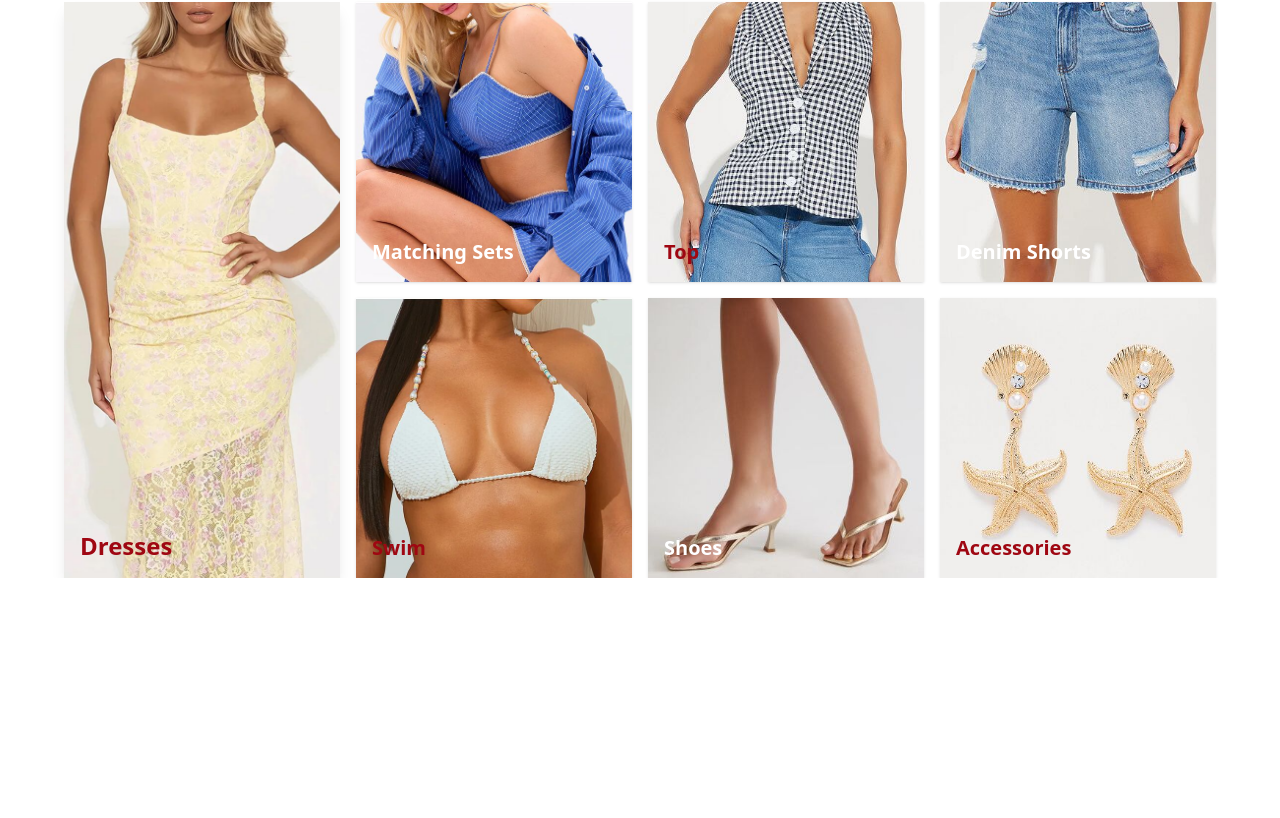
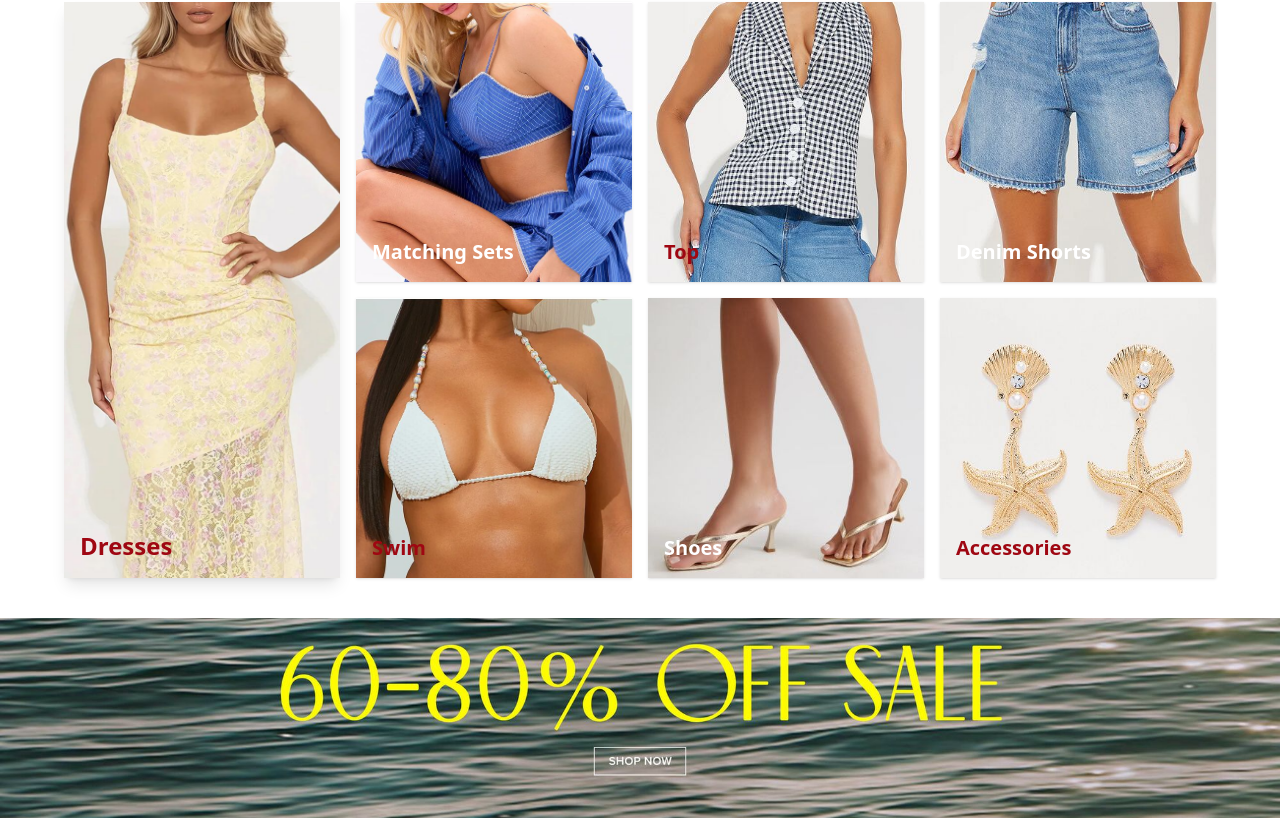
Before and after one commit to onaolapomay/revamp, a React (Vite) app: page / in a window 1280 px wide. Shown: the part 4259-5077 px from the top of the page. Before the commit the page ends 4837 px from the top, so only its background shows below. Built offline with nearby package versions, Linux system fonts and the light colour scheme; a web font is replaced by a local one.

Commit message:
your update mesage

```diff
--- a/src/App.jsx
+++ b/src/App.jsx
@@ -10,6 +10,7 @@ import ProductsCarousel from './components/ProductCarousel.jsx';
 import ShopByBrand from './components/ShopByBrand.jsx';
 import ResponsiveBanner from './components/ResponsiveBanner.jsx';
 import ShopByCategory from './components/ShopByCategory.jsx';
+import ThirdBanner from './components/ThirdBanner.jsx';
 
 
 function App() {
@@ -32,6 +33,7 @@ function App() {
         <ShopByBrand />
         <ResponsiveBanner />
         <ShopByCategory />
+        <ThirdBanner />
         <Home />
       </main>
     </>
--- /dev/null
+++ b/src/components/ThirdBanner.jsx
@@ -0,0 +1,10 @@
+import React from 'react';
+
+const ThirdBanner = () => {
+    return (
+        <div className='w-full h-[100px] md:h-[150px] lg:h-[200px] mt-10 bg-no-repeat bg-cover bg-center cursor-pointer bg-[url(/background-images/off_sale.jpg)]'>
+        </div>
+    )
+}
+
+export default ThirdBanner;
--- a/src/main.jsx
+++ b/src/main.jsx
@@ -9,6 +9,7 @@ import ProductsCarousel from './components/ProductCarousel.jsx'
 import ShopByBrand from './components/ShopByBrand.jsx'
 import ResponsiveBanner from './components/ResponsiveBanner.jsx'
 import ShopByCategory from './components/ShopByCategory.jsx'
+import ThirdBanner from './components/ThirdBanner.jsx'
 
 createRoot(document.getElementById('root')).render(
   <StrictMode>
```
